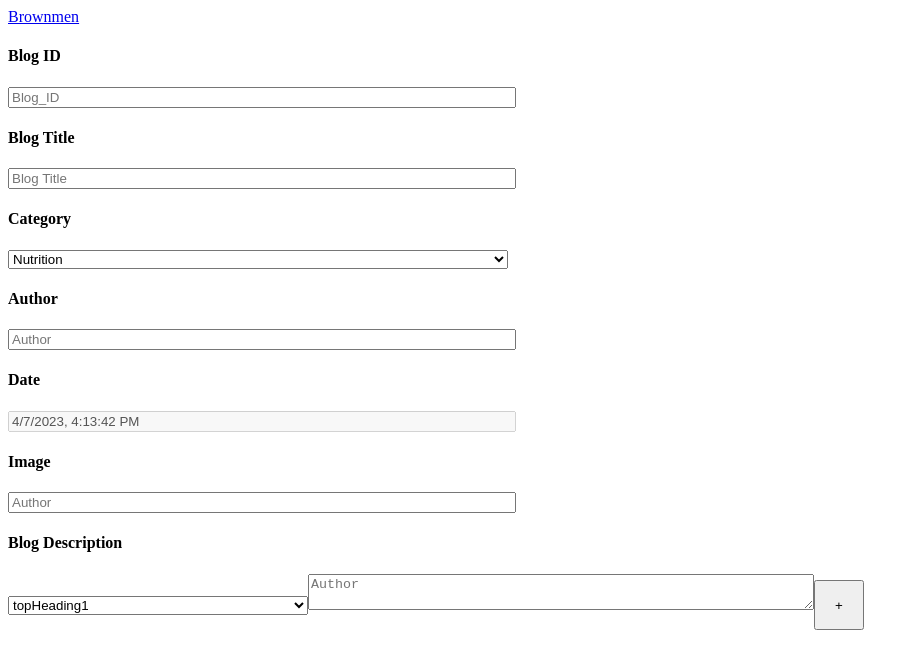
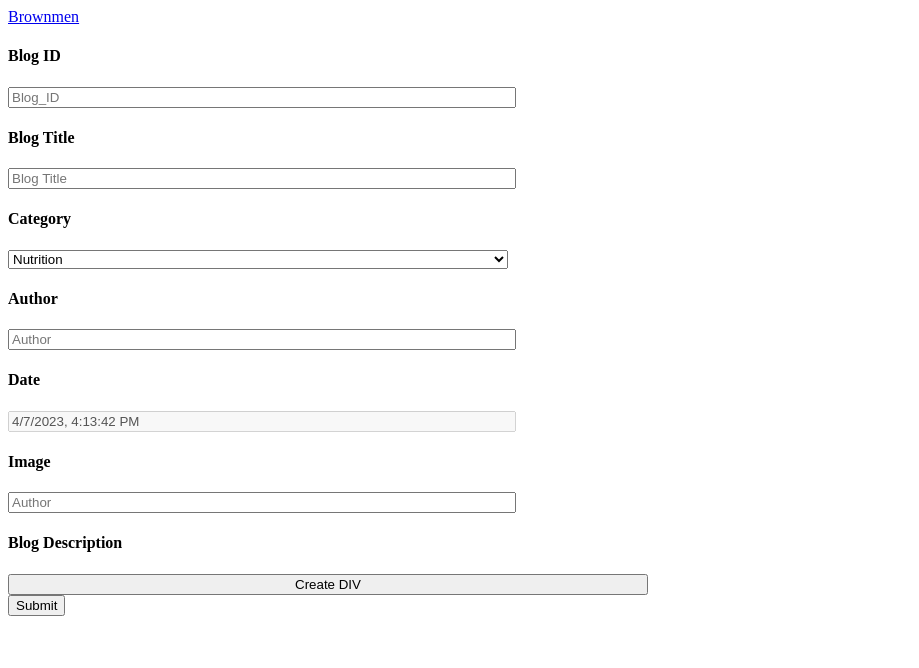
Before and after one commit to Abhijeetkumar8582/brownmen_MERN, a Next.js app in the folder Desktop/Brownmen/client/: page /admin/Admin_user in a window 1280 px wide. Shown: the top 668 px of the page, without its empty margins (0-919 px from the left). Built offline with nearby package versions, Linux system fonts and the light colour scheme.

Commit message:
Post Page fixing

```diff
--- a/Desktop/Brownmen/client/pages/admin/Admin_user.js
+++ b/Desktop/Brownmen/client/pages/admin/Admin_user.js
@@ -1,10 +1,15 @@
 import React, { useState } from 'react'
 
-function Admin_user() {
+function Admin_user(props) {
     const [getTime, setTime] = useState(new Date())
-    const [heading, setheading] = useState(1)
-    const [numDiv, setDiv] = useState(1)
+    const [blog, setBlog] = useState("")
+    const [blogtitle, setBlogtitle] = useState("")
+    const [blogauthor, setauthor] = useState("")
+    const [blogimage, setimage] = useState("")
+    const [blogcategory, setcategory] = useState("")
+    const [blogdesckey, setblogdescKey] = useState('')
 
+    const [divCounters, setDivCounters] = useState({});
     setTimeout(() => {
         const options = {
             month: 'numeric',
@@ -17,23 +22,66 @@ function Admin_user() {
         };
         setTime(new Date().toLocaleString('en-US', options));
     }, 1000);
-    const [lastSelected, setlastSelected] = useState({
-        topHeading: 1,
-        heading: 1,
-        tittle: 1,
-        image: 1
-    })
 
-    function handleSelectChange(event) {
-        console.log(event)
-        setheading (event)
+    const blogeventChange = (event) => {
+        setBlog(event.target.value)
 
     }
+    const blogtitleEventChange = (event) => {
+        setBlogtitle(event.target.value)
 
+    }
+    const blogCategoryeventChange = (event) => {
+        setcategory(event.target.value)
+
+    }
+    const blogauthoreventChange = (event) => {
+        setauthor(event.target.value)
+    }
+    const blogImageeventChange = () => {
+        setimage(event.target.value)
+    }
     const expandDiv = () => {
-        setDiv(numDiv + 1);
-        setlastSelected(lastSelected.heading+1)
+        setDivCounters(divCounters+1);
+    };
 
+    const renderDivs = () => {
+        return Object.entries(divCounters).map(([str, count]) => {
+            const divElements = [];
+            for (let i = 1; i <= count; i++) {
+                const handleDelete = () => {
+                    const newCounter = (divCounters[str] || 0) - 1;
+                    console.log(newCounter)
+                    const newDivCounters = { ...divCounters, [str]: newCounter };
+                    console.log(newDivCounters)
+                    setDivCounters(newDivCounters);
+                }
+                divElements.push(
+                    <div key={`${str}-${i}`} className="d-flex justify-content-around">
+                       <textarea  style={{ width: "150px",height:"50px" }}/>
+                        <textarea
+                            type="email"
+                            className="value my-3  w-100"
+                            style={{ width: "500px", overflowWrap: "break-word" }}
+                            id={`exampleFormControlInput2-${str}-${i}`}
+                            placeholder={props.str}
+                        />
+                        <button onClick={handleDelete} style={{ width: "20px", height: "20px", border: "none" }}>🗑️</button>
+                    </div>
+                );
+            }
+            return divElements;
+        });
+    };
+
+    const submit = () => {
+        const blogdescArr = [];
+        Object.entries(divCounters).forEach(([str, count]) => {
+          for (let i = 1; i <= count; i++) {
+            const textareaValue = document.getElementById(`exampleFormControlInput2-${str}-${i}`).value;
+            blogdescArr.push(textareaValue);
+          }
+        })
     }
     return (
         <>
@@ -49,15 +97,15 @@ function Admin_user() {
             <div className='container my-5'>
                 <div className='d-flex justify-content-between'>
                     <h4>Blog ID</h4>
-                    <input type="email" className="my-3" style={{ width: "500px" }} id="exampleFormControlInput1" placeholder="Blog_ID" />
+                    <input type="email" className="my-3" style={{ width: "500px" }} onChange={blogeventChange} id="exampleFormControlInput1" placeholder="Blog_ID" />
                 </div>
                 <div className='d-flex justify-content-between'>
                     <h4>Blog Title</h4>
-                    <input type="email" className="my-3" style={{ width: "500px" }} id="exampleFormControlInput1" placeholder="Blog Title" />
+                    <input type="email" className="my-3" style={{ width: "500px" }} id="exampleFormControlInput1" onChange={blogtitleEventChange} placeholder="Blog Title" />
                 </div>
                 <div className='d-flex justify-content-between my-3'>
                     <h4>Category</h4>
-                    <select id="cars" style={{ width: "500px" }} name="category my-3">
+                    <select id="cars" style={{ width: "500px" }} onChange={blogCategoryeventChange} name="category my-3">
                         <option value="volvo">Nutrition</option>
                         <option value="saab">Yoga</option>
                         <option value="fiat">Fitness</option>
@@ -66,7 +114,7 @@ function Admin_user() {
                 </div>
                 <div className='d-flex justify-content-between'>
                     <h4>Author</h4>
-                    <input type="email" className="my-3" style={{ width: "500px" }} id="exampleFormControlInput1" placeholder="Author" />
+                    <input type="email" className="my-3" onChange={blogauthoreventChange} style={{ width: "500px" }} id="exampleFormControlInput1" placeholder="Author" />
                 </div>
                 <div className='d-flex justify-content-between'>
                     <h4>Date</h4>
@@ -74,38 +122,21 @@ function Admin_user() {
                 </div>
                 <div className='d-flex justify-content-between'>
                     <h4>Image</h4>
-                    <input type="email" className="my-3" style={{ width: "500px" }} id="exampleFormControlInput1" placeholder="Author" />
+                    <input type="email" className="my-3" style={{ width: "500px" }} onChange={blogImageeventChange} id="exampleFormControlInput1" placeholder="Author" />
                 </div>
                 <div className='d-flex justify-content-between'>
                     <h4>Blog Description</h4>
                 </div>
+                <div className='container '>
+                <button onClick={expandDiv} className='justify-content-center' style={{width:"50vw"}} >Create DIV</button>
+                </div>
+                <div className='conatainer'>
+                    {renderDivs()}
+                    <button type="button" className="btn btn-success text-center" onClick={submit}>Submit</button>
+                </div>
 
 
 
-                {[...Array(numDiv)].map((element, index) => (
-                    <div className='d-flex justify-content-between' key={index}>
-                        <select id="cars" className='my-2' style={{ width: "300px" }} name="category my-3"
-                            onChange={ handleSelectChange}>
-                            <option value={`topHeading${lastSelected.topHeading}`}>topHeading{lastSelected.topHeading}</option>
-                            <option value={`title${lastSelected.tittle}`}>title{lastSelected.tittle}</option>
-                            <option value={`heading${lastSelected.heading}`}>heading{lastSelected.heading}</option>
-                            <option value={`image${lastSelected.image}`}>image{lastSelected.image}</option>
-                        </select>
-                        <textarea
-                            type="email"
-                            className="value my-3"
-                            style={{ width: "500px", overflowWrap: "break-word" }}
-                            id={`exampleFormControlInput2-`}
-                            placeholder="Author"
-                        />
-                        <button
-                            style={{ width: "50px", height: "50px" }}
-                            onClick={() => expandDiv()}
-                        >
-                            +
-                        </button>
-                    </div>
-                ))}
 
             </div>
         </>
--- a/Desktop/Brownmen/client/pages/articles/Navbar.js
+++ b/Desktop/Brownmen/client/pages/articles/Navbar.js
@@ -1,6 +1,6 @@
 import Link from "next/link"
 import { useRouter } from 'next/router'
-import mockRouter from 'next-router-mock';
+
 
 // jest.mock('next/router', () => require('next-router-mock'));
 function Navbar() {
--- a/Desktop/Brownmen/client/pages/articles/Searchbar.js
+++ b/Desktop/Brownmen/client/pages/articles/Searchbar.js
@@ -19,14 +19,14 @@ function Searchbar({data}) {
 
   const SearchBlog = (blog_slug) => {
     router.push({
-      pathname: '/articles/post',
+      pathname: '/articles/Post',
       query: { blog_slug: blog_slug }
     })
   }
 
   const SearchBox = (setText) => {
     router.push({
-      pathname: '/articles/post',
+      pathname: '/articles/Post',
       query: { blog_slug: setText }
     })
   }
--- a/Desktop/Brownmen/client/pages/articles/category.js
+++ b/Desktop/Brownmen/client/pages/articles/category.js
@@ -2,6 +2,9 @@ import React, { useEffect, useState } from 'react';
 import Link from 'next/link'
 import Image from 'next/image'
 import { useRouter } from 'next/router'
+import  { useEffect } from 'react'
+
+
 
 
 function Category({ data }) {
@@ -48,7 +51,7 @@ function Category({ data }) {
 
   const refirect_to_post = (blog_slug) => {
     router.push({
-      pathname: '/articles/post',
+      pathname: '/articles/Post',
       query: { blog_slug: blog_slug }
     })
   }
```
Also changed, not shown: Desktop/Brownmen/client/pages/index.js (+4 -4 lines), 1 other file (tests, documents, lock files or other folders).
